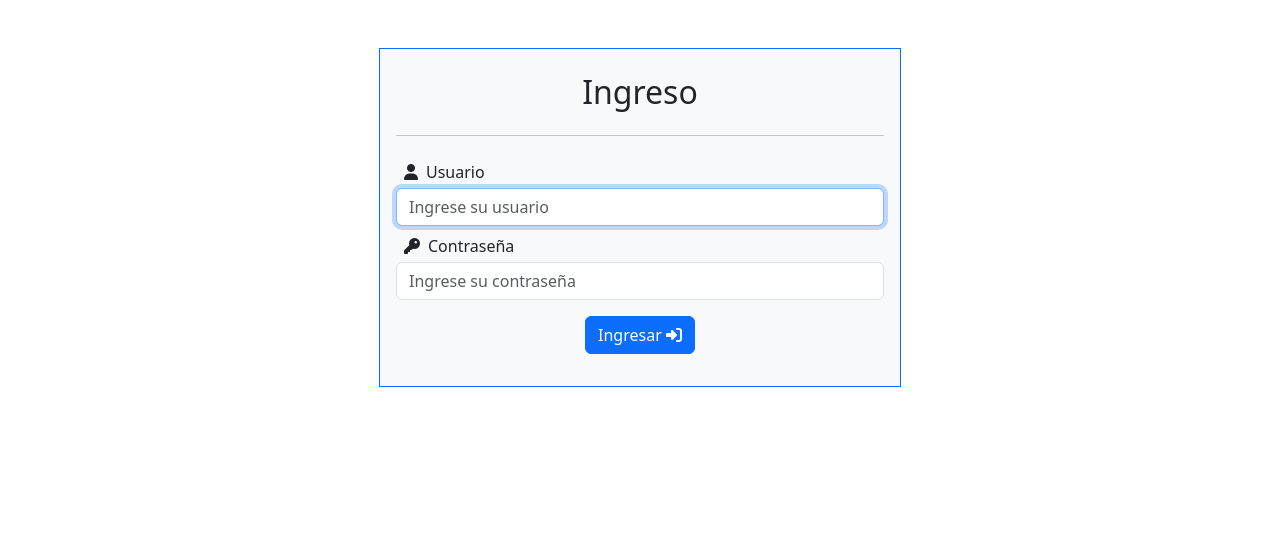
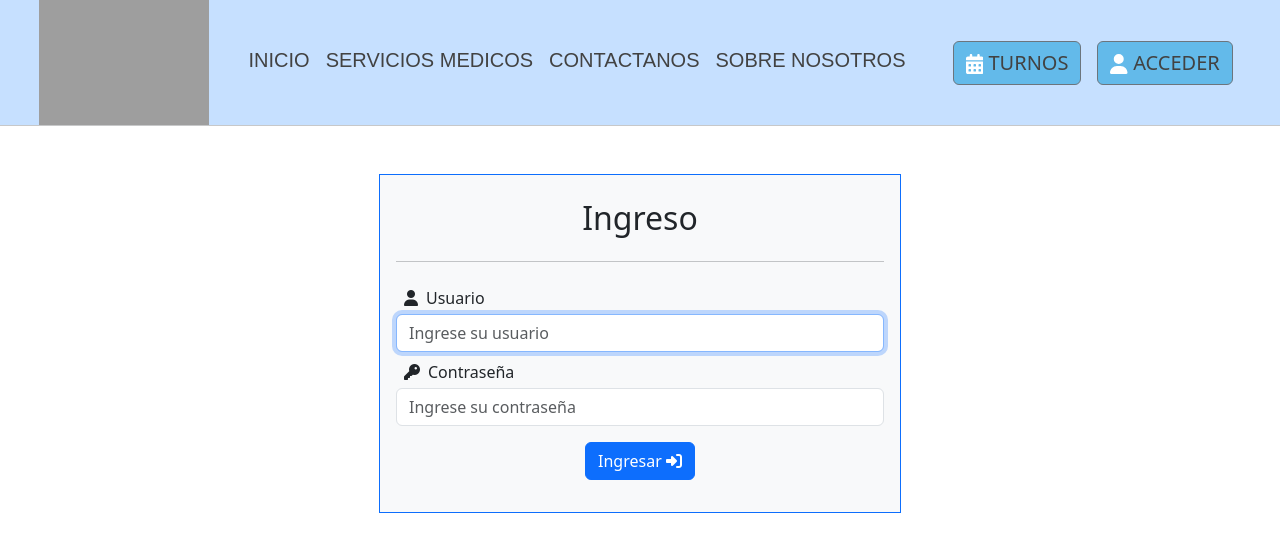
Before and after one commit to Troxmort/clincaMDPR, a plain HTML site: page pages/login-pacientes.html in a window 1280 px wide. Drawn offline with nearby package versions, Linux system fonts and the light colour scheme; grey boxes are pictures that could not be loaded.

Commit message:
se agrego el header a la pagina de login de pacientes

```diff
--- a/pages/login-pacientes.html
+++ b/pages/login-pacientes.html
@@ -12,6 +12,44 @@
 
 </head>
 <body>
+  <header>
+    <div>
+        <div class="nav-container">
+            <a href="/clincaMDPR-development/index.html">
+                <img class="nav-logo" src="https://i.postimg.cc/13WBs9TP/clinica-logo-removebg-preview.png" alt="Logo de la clinica">
+            </a>
+            <label for="menu"  class="nav-label">
+                <svg class="svg" xmlns="http://www.w3.org/2000/svg" height="3rem" viewBox="0 0 448 512"><!--! Font Awesome Free 6.4.0 by @fontawesome - https://fontawesome.com License - https://fontawesome.com/license (Commercial License) Copyright 2023 Fonticons, Inc. --><path d="M0 96C0 78.3 14.3 64 32 64H416c17.7 0 32 14.3 32 32s-14.3 32-32 32H32C14.3 128 0 113.7 0 96zM0 256c0-17.7 14.3-32 32-32H416c17.7 0 32 14.3 32 32s-14.3 32-32 32H32c-17.7 0-32-14.3-32-32zM448 416c0 17.7-14.3 32-32 32H32c-17.7 0-32-14.3-32-32s14.3-32 32-32H416c17.7 0 32 14.3 32 32z"/></svg>
+            </label>
+            <input class="nav-input"  type="checkbox" id="menu">
+
+            <div class="nav-menu">
+                <a href="#" class="nav-item"> inicio</a>
+                <a href="#" class="nav-item">Servicios Medicos</a>
+                <a href="#" class="nav-item">Contactanos</a>
+                <a href="#" class="nav-item">Sobre Nosotros</a>
+                <div class="menu-btn">
+                    <button type="button" class="btn btn-outline-secondary nav-boton">
+                        <svg xmlns="http://www.w3.org/2000/svg" height="1em" viewBox="0 0 448 512"><!--! Font Awesome Free 6.4.0 by @fontawesome - https://fontawesome.com License - https://fontawesome.com/license (Commercial License) Copyright 2023 Fonticons, Inc. --><path d="M128 0c17.7 0 32 14.3 32 32V64H288V32c0-17.7 14.3-32 32-32s32 14.3 32 32V64h48c26.5 0 48 21.5 48 48v48H0V112C0 85.5 21.5 64 48 64H96V32c0-17.7 14.3-32 32-32zM0 192H448V464c0 26.5-21.5 48-48 48H48c-26.5 0-48-21.5-48-48V192zm64 80v32c0 8.8 7.2 16 16 16h32c8.8 0 16-7.2 16-16V272c0-8.8-7.2-16-16-16H80c-8.8 0-16 7.2-16 16zm128 0v32c0 8.8 7.2 16 16 16h32c8.8 0 16-7.2 16-16V272c0-8.8-7.2-16-16-16H208c-8.8 0-16 7.2-16 16zm144-16c-8.8 0-16 7.2-16 16v32c0 8.8 7.2 16 16 16h32c8.8 0 16-7.2 16-16V272c0-8.8-7.2-16-16-16H336zM64 400v32c0 8.8 7.2 16 16 16h32c8.8 0 16-7.2 16-16V400c0-8.8-7.2-16-16-16H80c-8.8 0-16 7.2-16 16zm144-16c-8.8 0-16 7.2-16 16v32c0 8.8 7.2 16 16 16h32c8.8 0 16-7.2 16-16V400c0-8.8-7.2-16-16-16H208zm112 16v32c0 8.8 7.2 16 16 16h32c8.8 0 16-7.2 16-16V400c0-8.8-7.2-16-16-16H336c-8.8 0-16 7.2-16 16z"/></svg>
+                        TURNOS
+                    </button>
+                   <button type="button" class="btn btn-outline-secondary nav-boton">
+                    <svg xmlns="http://www.w3.org/2000/svg" height="1em" viewBox="0 0 448 512"><!--! Font Awesome Free 6.4.0 by @fontawesome - https://fontawesome.com License - https://fontawesome.com/license (Commercial License) Copyright 2023 Fonticons, Inc. --><style>svg{fill:#ffffff}</style><path d="M224 256A128 128 0 1 0 224 0a128 128 0 1 0 0 256zm-45.7 48C79.8 304 0 383.8 0 482.3C0 498.7 13.3 512 29.7 512H418.3c16.4 0 29.7-13.3 29.7-29.7C448 383.8 368.2 304 269.7 304H178.3z"/></svg>
+                    ACCEDER</button>
+                </div>
+            </div>
+            <div class="nav-botones">
+            <button type="button" class="btn btn-outline-secondary nav-boton">
+                <svg xmlns="http://www.w3.org/2000/svg" height="1em" viewBox="0 0 448 512"><!--! Font Awesome Free 6.4.0 by @fontawesome - https://fontawesome.com License - https://fontawesome.com/license (Commercial License) Copyright 2023 Fonticons, Inc. --><path d="M128 0c17.7 0 32 14.3 32 32V64H288V32c0-17.7 14.3-32 32-32s32 14.3 32 32V64h48c26.5 0 48 21.5 48 48v48H0V112C0 85.5 21.5 64 48 64H96V32c0-17.7 14.3-32 32-32zM0 192H448V464c0 26.5-21.5 48-48 48H48c-26.5 0-48-21.5-48-48V192zm64 80v32c0 8.8 7.2 16 16 16h32c8.8 0 16-7.2 16-16V272c0-8.8-7.2-16-16-16H80c-8.8 0-16 7.2-16 16zm128 0v32c0 8.8 7.2 16 16 16h32c8.8 0 16-7.2 16-16V272c0-8.8-7.2-16-16-16H208c-8.8 0-16 7.2-16 16zm144-16c-8.8 0-16 7.2-16 16v32c0 8.8 7.2 16 16 16h32c8.8 0 16-7.2 16-16V272c0-8.8-7.2-16-16-16H336zM64 400v32c0 8.8 7.2 16 16 16h32c8.8 0 16-7.2 16-16V400c0-8.8-7.2-16-16-16H80c-8.8 0-16 7.2-16 16zm144-16c-8.8 0-16 7.2-16 16v32c0 8.8 7.2 16 16 16h32c8.8 0 16-7.2 16-16V400c0-8.8-7.2-16-16-16H208zm112 16v32c0 8.8 7.2 16 16 16h32c8.8 0 16-7.2 16-16V400c0-8.8-7.2-16-16-16H336c-8.8 0-16 7.2-16 16z"/></svg>
+                TURNOS
+            </button>
+            <button type="button" class="btn btn-outline-secondary nav-boton">
+                <svg xmlns="http://www.w3.org/2000/svg" height="1em" viewBox="0 0 448 512"><!--! Font Awesome Free 6.4.0 by @fontawesome - https://fontawesome.com License - https://fontawesome.com/license (Commercial License) Copyright 2023 Fonticons, Inc. --><style>svg{fill:#ffffff}</style><path d="M224 256A128 128 0 1 0 224 0a128 128 0 1 0 0 256zm-45.7 48C79.8 304 0 383.8 0 482.3C0 498.7 13.3 512 29.7 512H418.3c16.4 0 29.7-13.3 29.7-29.7C448 383.8 368.2 304 269.7 304H178.3z"/></svg>
+                ACCEDER</button>
+            </div>
+    </div>
+    <hr class="p-0 m-0">
+</header>
 
     <div class="container-xl p-5" style="align-items: center;">
 
```
